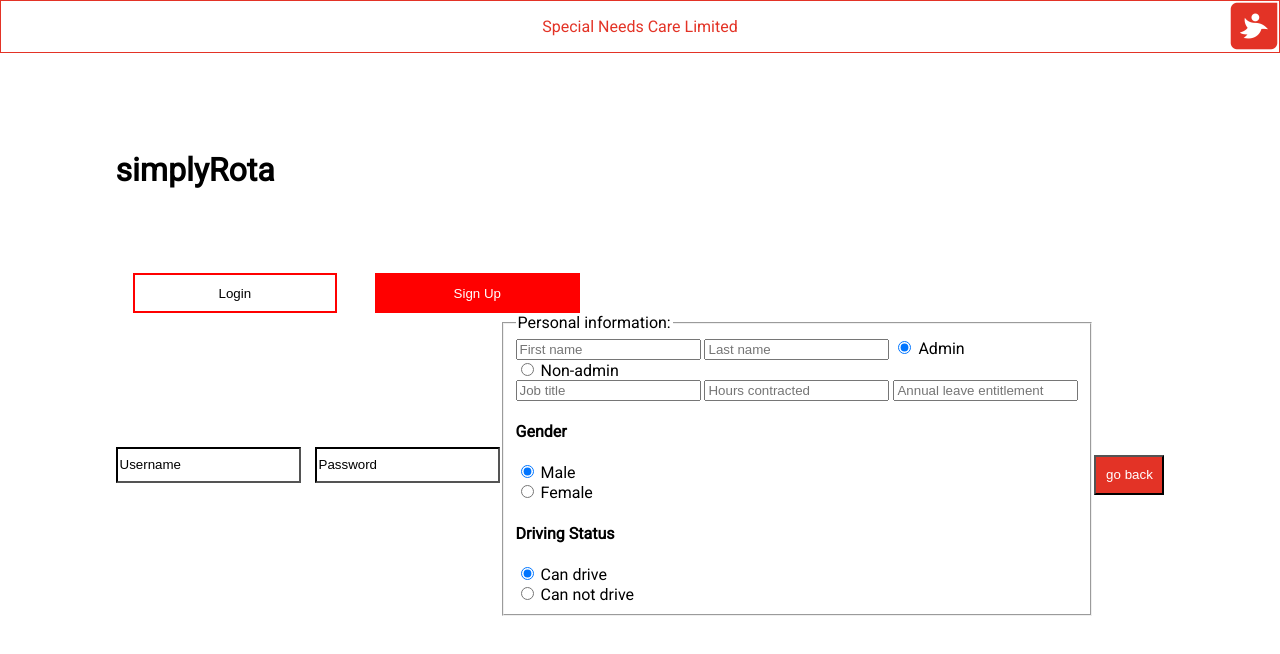
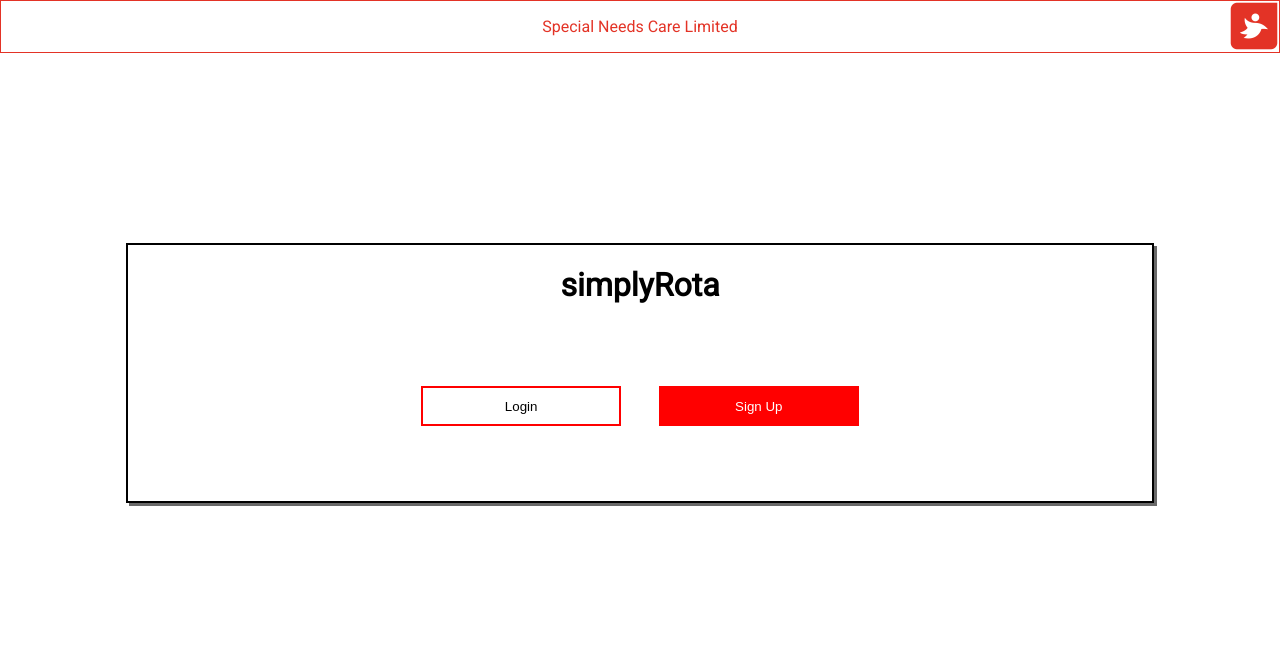
Before and after one commit to StuartFletcher90/simplyRota, a website: page public/landing/index.html in a window 1280 px wide. Drawn offline with Linux system fonts and the light colour scheme.

Commit message:
duplication delete

```diff
--- a/public/landing/index.html
+++ b/public/landing/index.html
@@ -34,12 +34,7 @@
                 <button id="register">Register</button>
 
 
-            <div id="splash2">
-                <input id="username" type="text" placeholder="Username">
-                <input id="password" type="password" placeholder="Password">
-            </div>
-
-            <div id="splash3">
+            <!-- /* <div id="splash3">
 
                 <form id=sign-up-form>
                     <fieldset>
@@ -70,10 +65,8 @@
                 </form>
 
             </div>
+             -->
 
-            <div class="return">
-                <button id="return">go back</button>
-            </div>
 
         </div>
 
--- a/public/landing/main.css
+++ b/public/landing/main.css
@@ -30,11 +30,11 @@
 
 .container {
     align-items: center;
-    /* border: solid black 2px;
+    border: solid black 2px;
     width: 80%;
-    height: 40%; */
-    /* text-align: center; */
-    /* box-shadow: rgba(0, 0, 0, 0.589) 3px 3px; */
+    height: 40%;
+    text-align: center;
+    box-shadow: rgba(0, 0, 0, 0.589) 3px 3px;
 }
 
 #splash {
@@ -113,11 +113,3 @@
     color: black;
     opacity: 1;
 }
-
-.hideMe {
-    display: none;
-}
-
-.showMe {
-    display: block;
-}
```
